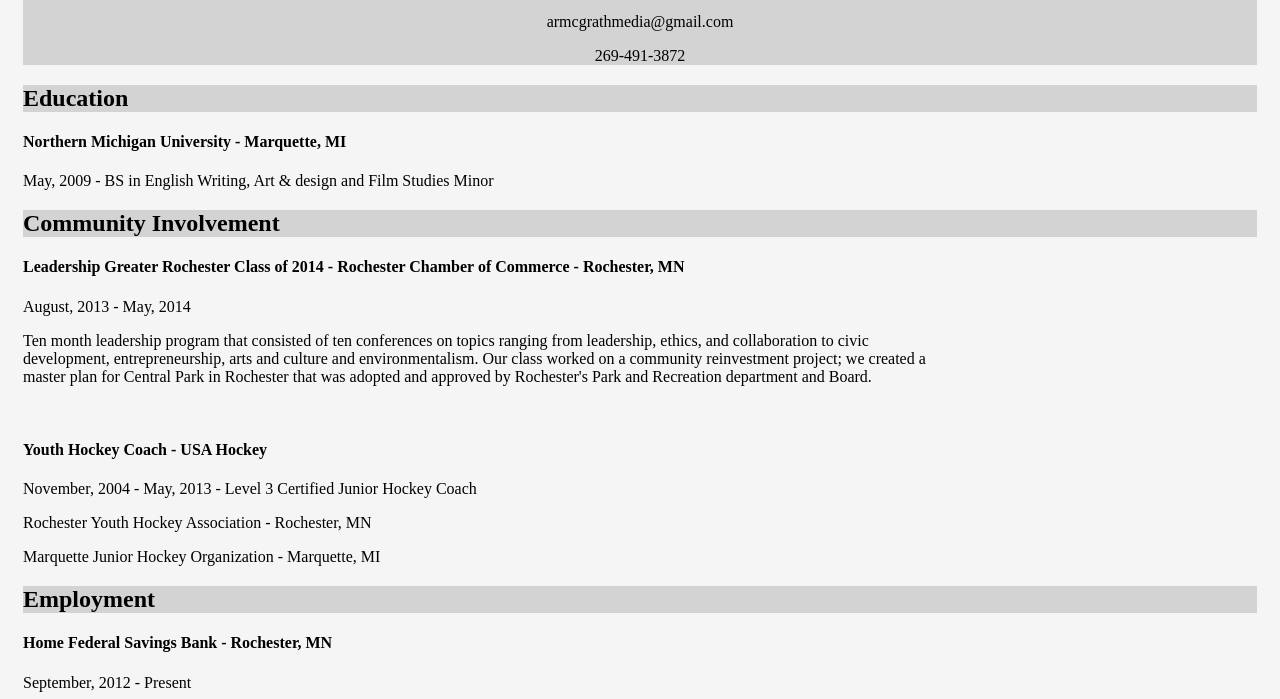
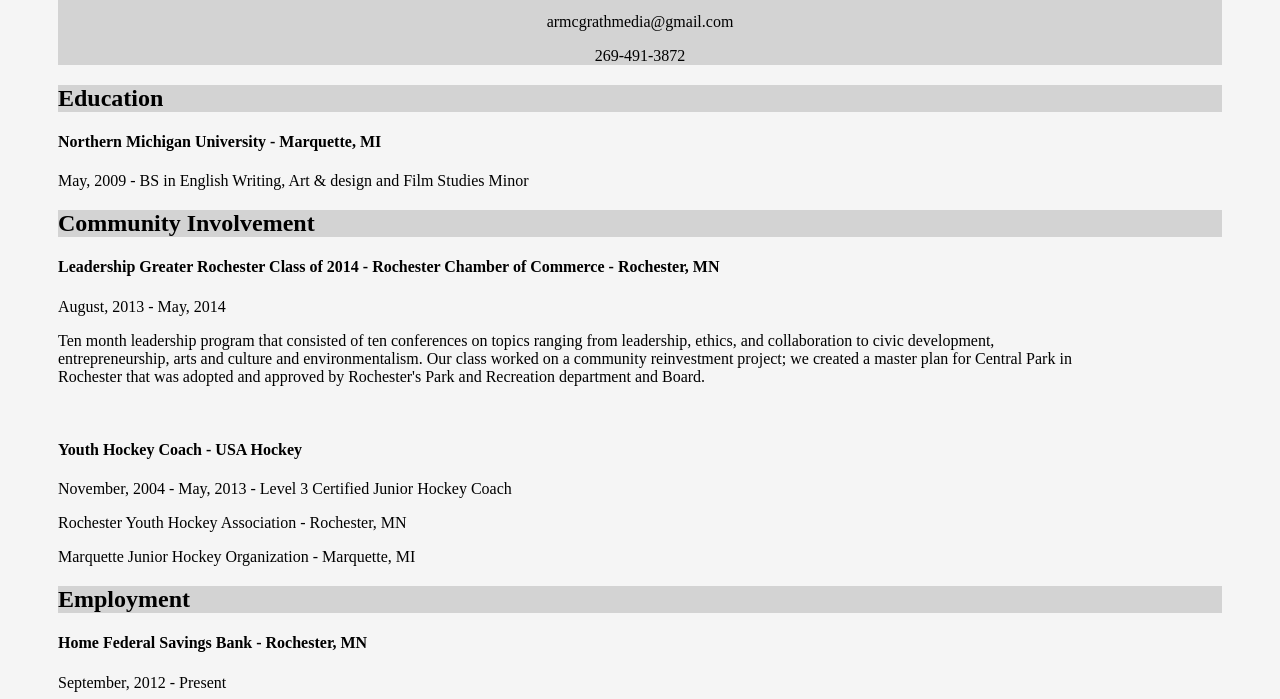
Before and after one commit to Mbob023/Mbob023.github.io, a plain HTML site: page index.html in a window 1280 px wide. Shown: the part 101-800 px from the top of the page. Drawn offline with Linux system fonts and the light colour scheme.

Commit message:
Update
last update

```diff
--- a/index.css
+++ b/index.css
@@ -1,7 +1,7 @@
 html {
 	background-color: whitesmoke;
-	padding-left: 15px;
-	padding-right: 15px;
+	padding-left: 50px;
+	padding-right: 50px;
 
 }
 
@@ -20,5 +20,5 @@
 
 .experience p {
 
-	padding-right: 300px;
+	padding-right: 150px;
 }
```
